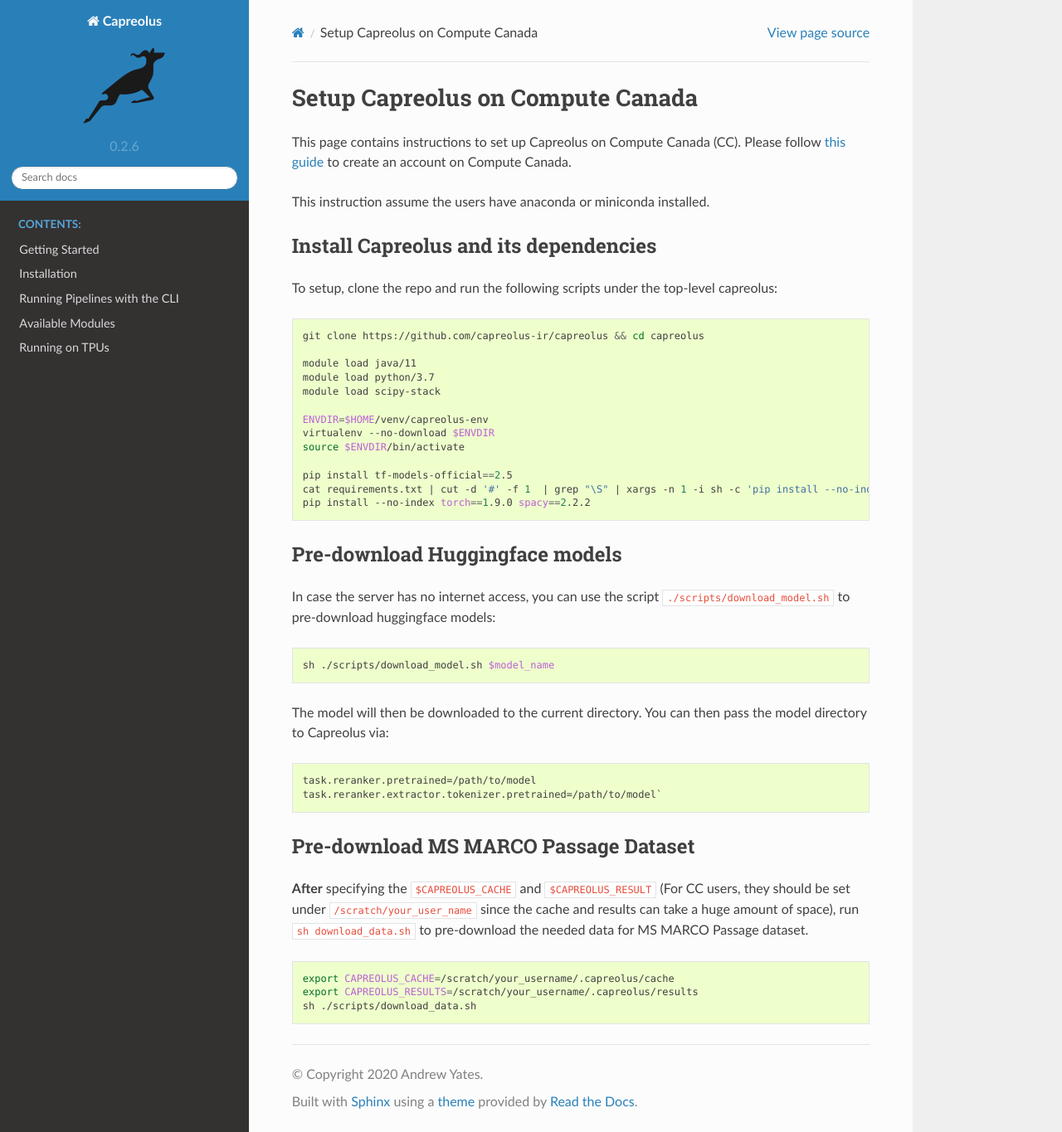
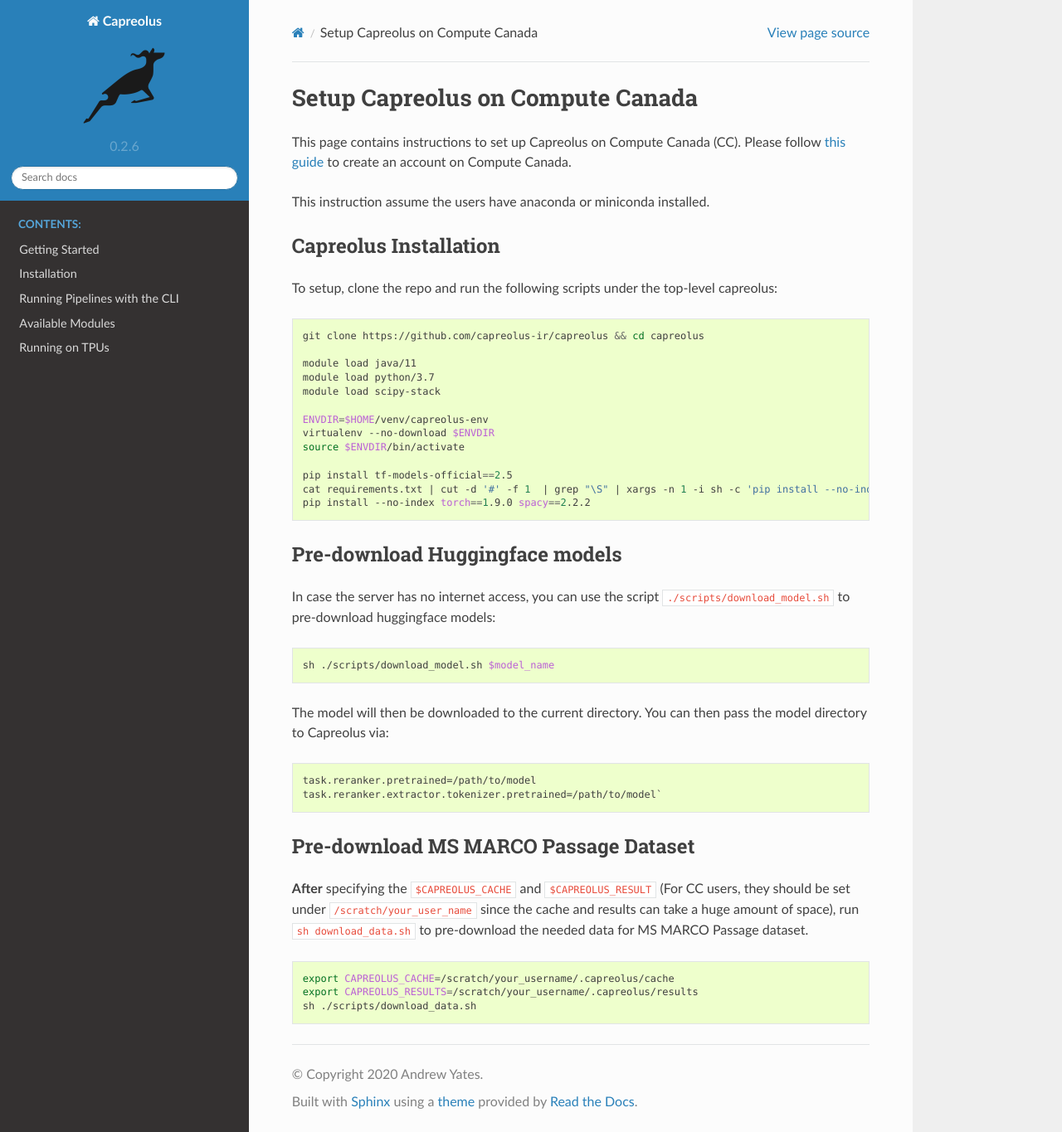
Before and after one commit to capreolus-ir/capreolus, a Sphinx documentation site: the page built from docs/setup/setup-cc.md, in a window 1280 px wide and 1365 px high. Shown: the whole window at 83% size. Built offline with Sphinx 7.4.7 and the Read the Docs theme 2.0.0, drawn with Linux system fonts in a browser that asks for light colours.

Commit message:
Update setup-cc.md

````diff
--- a/docs/setup/setup-cc.md
+++ b/docs/setup/setup-cc.md
@@ -5,7 +5,7 @@
 
 This instruction assume the users have anaconda or miniconda installed.
 
-## Install Capreolus and its dependencies
+## Capreolus Installation
 To setup, clone the repo and run the following scripts under the top-level capreolus:
 ```bash
 git clone https://github.com/capreolus-ir/capreolus && cd capreolus
````
